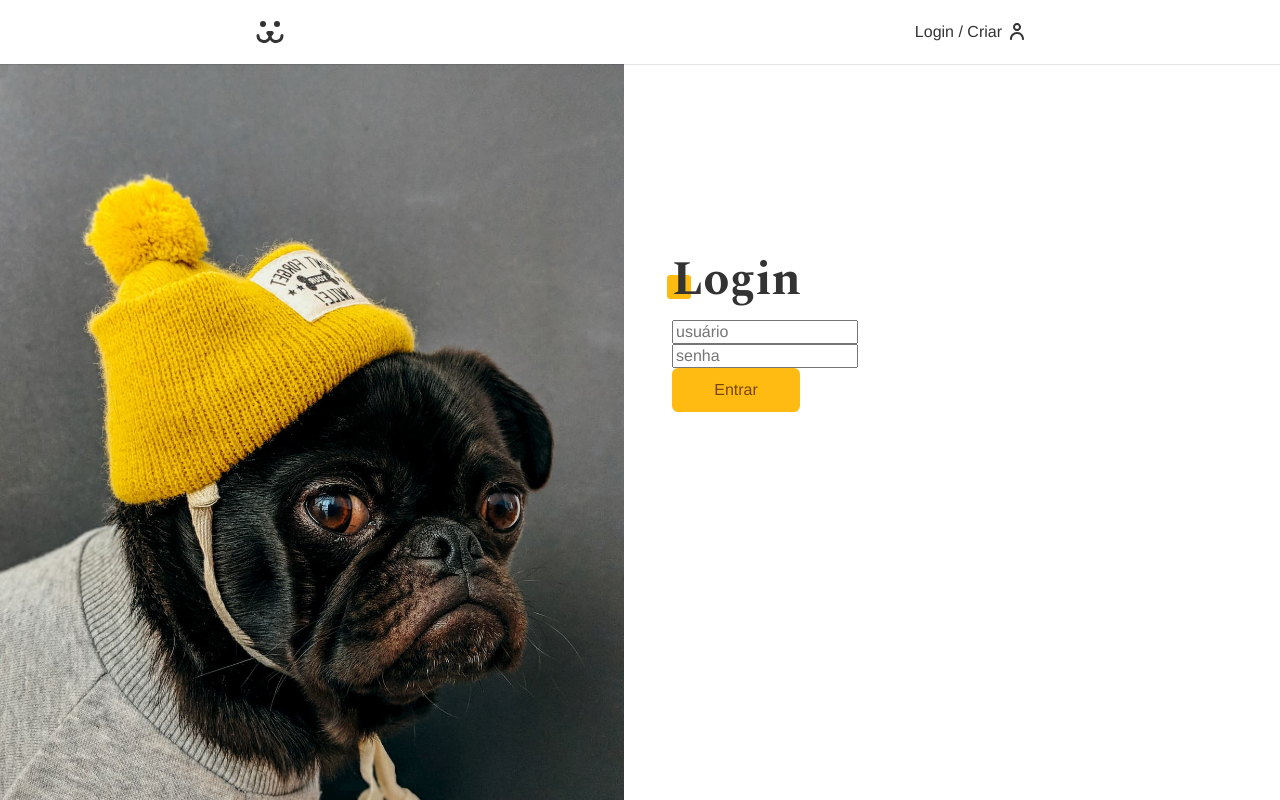
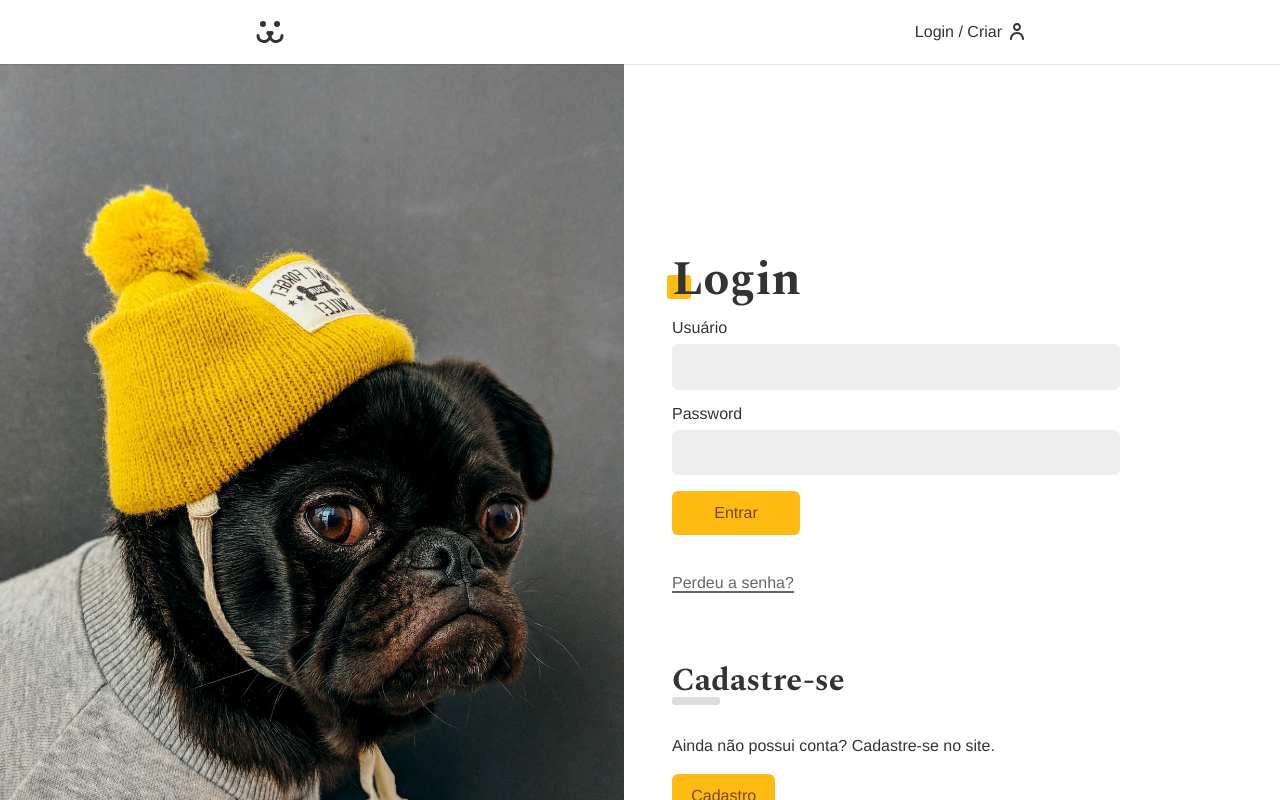
Before and after one commit to FabinhoFlauzino/dogs-next, a Next.js app: page /login in a window 1280 px wide. Shown: the top 800 px of the page. Built offline with nearby package versions, Linux system fonts and the light colour scheme.

Commit message:
subindo arquivos login

```diff
--- a/src/app/globals.css
+++ b/src/app/globals.css
@@ -105,3 +105,33 @@
 .VictoryContainer {
   height: initial !important;
 }
+
+.error {
+  color: #f31;
+  margin: 1rem 0;
+}
+
+.button {
+  font-size: 1rem;
+  font-family: var(--type-first);
+  cursor: pointer;
+  border: none;
+  border-radius: 0.4rem;
+  background: #fb1;
+  color: #764701;
+  min-width: 8rem;
+  padding: 0.8rem 1.2rem;
+  box-sizing: border-box;
+  transition: 0.1s;
+}
+
+.button:hover,
+.button:focus {
+  outline: none;
+  box-shadow: 0 0 0 3px #fea, 0 0 0 4px #fb1;
+}
+
+.button:disabled {
+  opacity: 0.5;
+  cursor: wait;
+}
--- /dev/null
+++ b/src/components/forms/input.module.css
@@ -0,0 +1,35 @@
+.wrapper {
+  margin-bottom: 1rem;
+}
+
+.input {
+  border: 1px solid #eee;
+  display: block;
+  width: 100%;
+  font-size: 1rem;
+  padding: 0.8rem;
+  border-radius: 0.4rem;
+  background: #eee;
+  transition: 0.2s;
+}
+
+.input:focus,
+.input:hover {
+  outline: none;
+  border-color: #fb1;
+  background: white;
+  box-shadow: 0 0 0 3px #fea;
+}
+
+.label {
+  display: block;
+  font-size: 1rem;
+  line-height: 1;
+  padding-bottom: 0.5rem;
+}
+
+.error {
+  color: #f31;
+  font-size: 0.875rem;
+  margin-top: 0.25rem;
+}
--- /dev/null
+++ b/src/components/forms/input.tsx
@@ -0,0 +1,26 @@
+import { ComponentProps } from 'react';
+import styles from './Input.module.css';
+
+type InputProps = ComponentProps<'input'> & {
+  label: string,
+  error?: string
+}
+
+const Input = ({ label, name, error, ...rest}: InputProps) => {
+  return (
+    <div className={styles.wrapper}>
+      <label htmlFor={name} className={styles.label}>
+        {label}
+      </label>
+      <input
+        id={name}
+        name={name}
+        className={styles.input}
+        {...rest}
+      />
+      {error && <p className={styles.error}>{error}</p>}
+    </div>
+  );
+};
+
+export default Input;
--- /dev/null
+++ b/src/components/helper/error-message.tsx
@@ -0,0 +1,5 @@
+export default function ErrorMessage({ error }: { error: string }) {
+  if(error === '') return null
+
+  return <p className="error">{error}</p>
+}
--- /dev/null
+++ b/src/components/login/login-form.module.css
@@ -0,0 +1,43 @@
+.form {
+  margin-bottom: 2rem;
+}
+
+.perdeu {
+  display: inline-block;
+  color: #666;
+  padding: 0.5rem 0;
+  line-height: 1;
+}
+
+.perdeu::after {
+  content: '';
+  height: 2px;
+  width: 100%;
+  background: currentColor;
+  display: block;
+}
+
+.cadastro {
+  margin-top: 4rem;
+  margin-bottom: 4rem;
+}
+
+.cadastro p {
+  margin-top: 2rem;
+  margin-bottom: 2rem;
+}
+
+.subtitle {
+  font-family: var(--type-second);
+  line-height: 1;
+  font-size: 2rem;
+}
+
+.subtitle::after {
+  content: '';
+  display: block;
+  background: #ddd;
+  height: 0.5rem;
+  width: 3rem;
+  border-radius: 0.2rem;
+}
--- a/src/components/login/login-form.tsx
+++ b/src/components/login/login-form.tsx
@@ -3,6 +3,11 @@
 import login from "@/actions/login";
 import { useFormState, useFormStatus } from "react-dom";
 import Button from "@/components/forms/button";
+import Input from "@/components/forms/input";
+import ErrorMessage from "../helper/error-message";
+import { useEffect } from "react";
+import Link from "next/link";
+import styles from "@/components/login/login-form.module.css"
 
 function FormButton() {
   const { pending } = useFormStatus()
@@ -28,14 +33,26 @@
     data: null
   })
 
+  useEffect(() => {
+    if (state.ok) window.location.href = '/conta'
+  }, [state.ok])
+
   return (
     <>
-      <form action={action}>
-        <input type="text" name="username" placeholder="usuário" />
-        <input type="password" name="password" placeholder="senha" />
+      <form action={action} className={styles.form}>
+        <Input label="Usuário" name="username" type="text" />
+        <Input label="Password" name="password" type="password" />
+        <ErrorMessage error={state.error} />
         <FormButton />
-        <p>{state.error}</p>
       </form>
+
+      <Link className={styles.perdeu} href="/login/perdeu">Perdeu a senha?</Link>
+
+      <div className={styles.cadastro}>
+        <h2 className={styles.subtitle}>Cadastre-se</h2>
+        <p className="">Ainda não possui conta? Cadastre-se no site.</p>
+        <Link href="/login/criar" className="button">Cadastro</Link>
+      </div>
     </>
   )
 }
```
